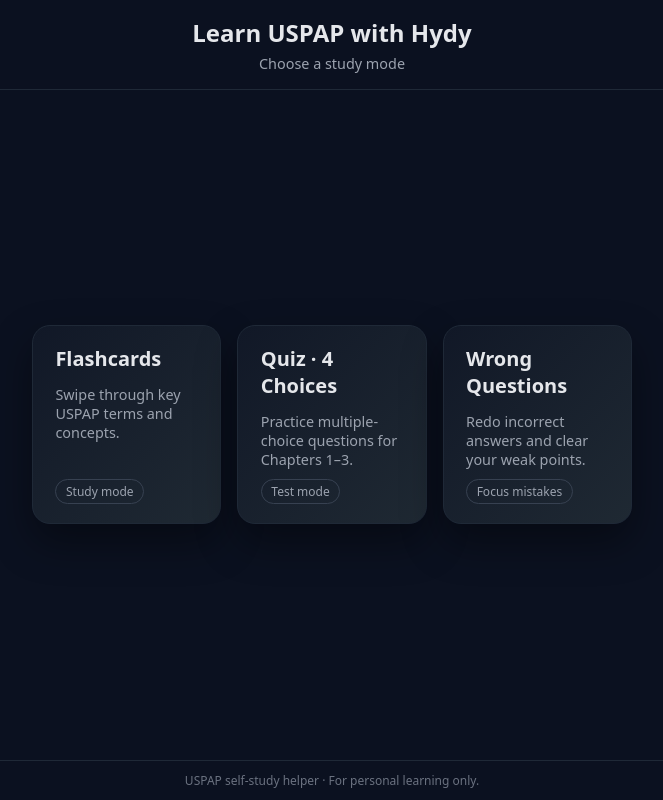
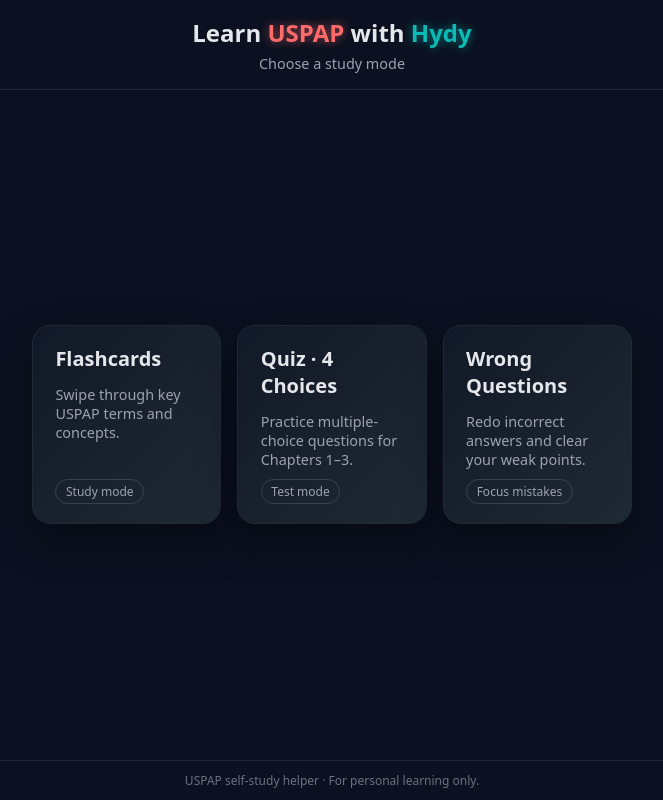
Before and after one commit to m4gpoc-star/uspap, a plain HTML site: page index.html in a window 1280 px wide. Shown: the whole page, without its empty margins (308-971 px from the left). Drawn offline with Linux system fonts and the light colour scheme.

Commit message:
20251201 1745

```diff
--- a/index.html
+++ b/index.html
@@ -17,7 +17,10 @@
 </head>
 <body>
   <header class="app-header">
-    <h1>Learn USPAP with Hydy</h1>
+<h1>
+  Learn <span class="usp-highlight">USPAP</span> with
+  <span class="hydy-highlight">Hydy</span>
+</h1>
     <p class="subtitle">Choose a study mode</p>
   </header>
 
--- a/style.css
+++ b/style.css
@@ -200,3 +200,15 @@ button:hover {
       margin: 0.3rem 0 0.4rem;
       gap: 0.5rem;
     }
+
+/* USPAP 红色（搭配 Tiffany Blue） */
+.usp-highlight {
+  color: #FF6B6B;
+  text-shadow: 0 0 10px rgba(255, 107, 107, 0.6);
+}
+
+/* Hydy 蒂芙尼蓝 */
+.hydy-highlight {
+  color: #0ABAB5;
+  text-shadow: 0 0 10px rgba(10, 186, 181, 0.6);
+}
```
